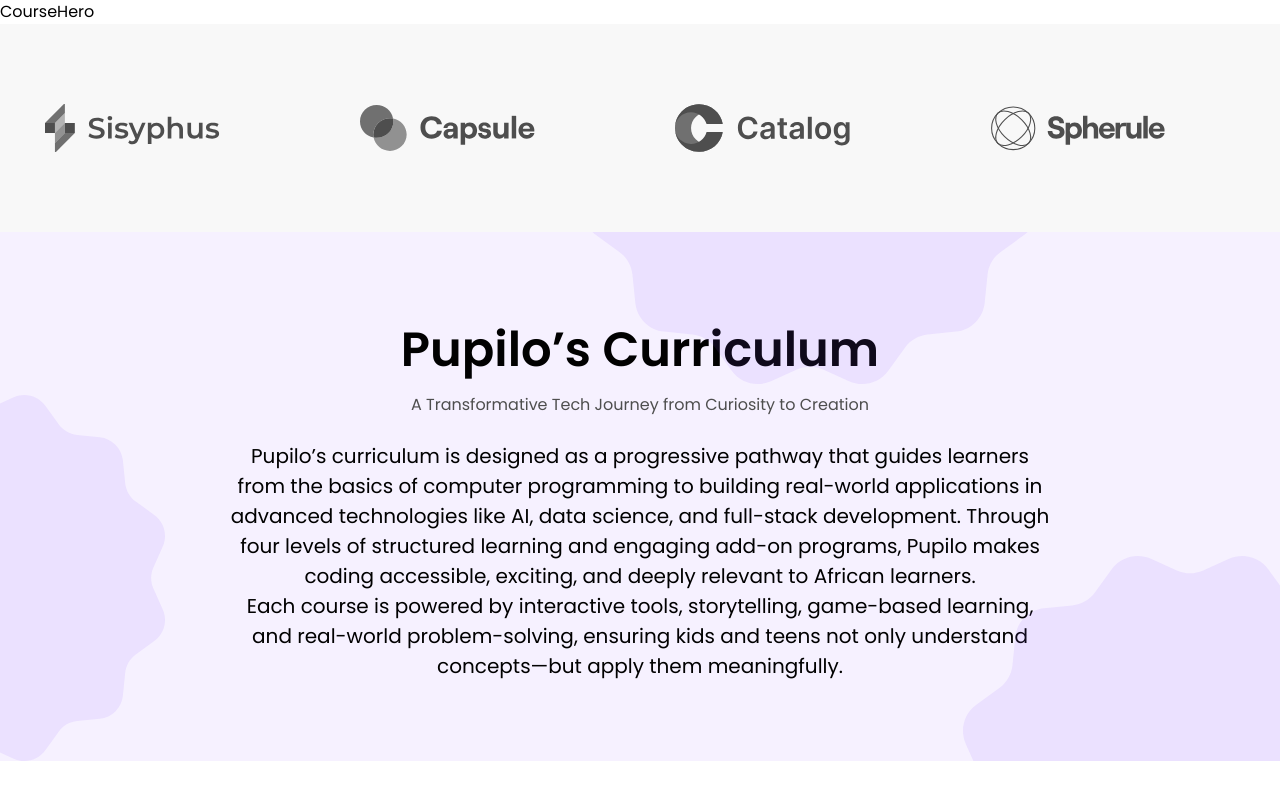
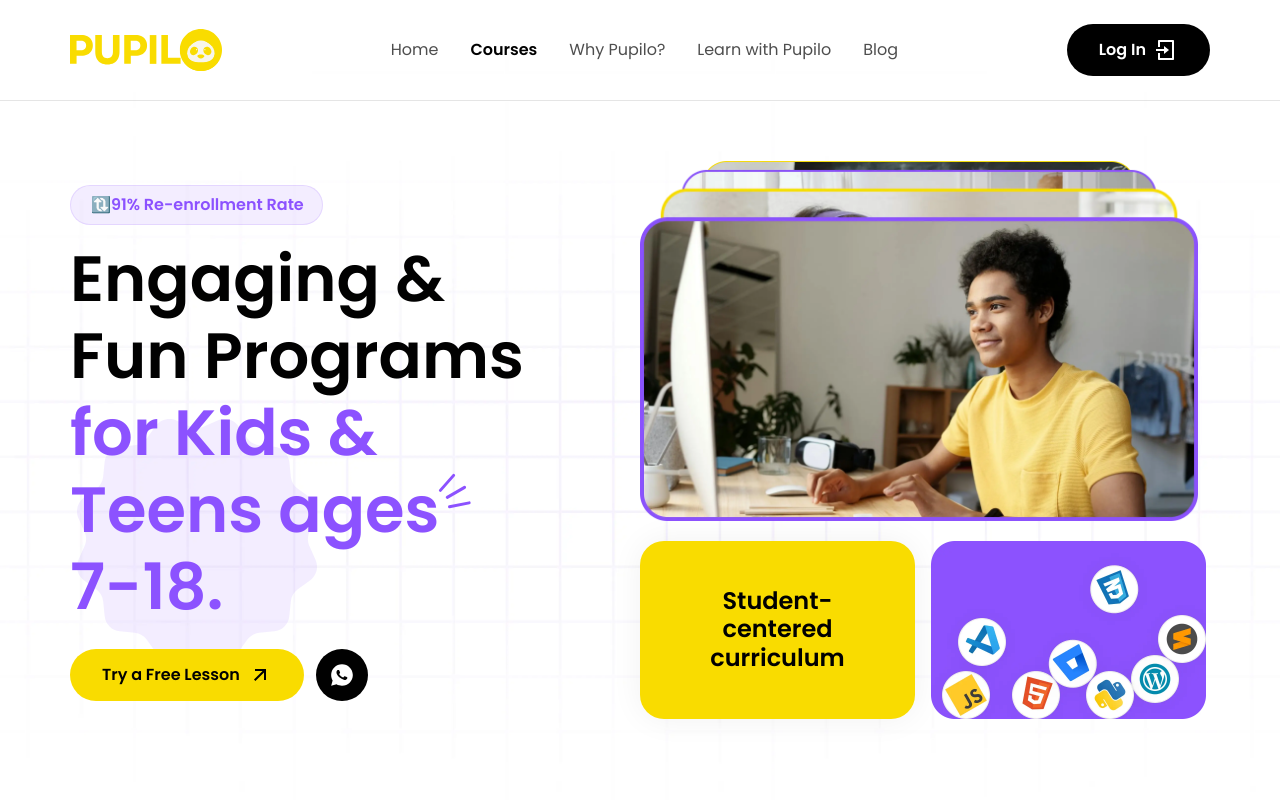
Before and after one commit to Pupiloinc/Pupilo, a Next.js app: page /courses in a window 1280 px wide. Shown: the top 800 px of the page. Built offline with nearby package versions, Linux system fonts and the light colour scheme.

Commit message:
course hero section completed

```diff
--- a/src/components/courses/CourseHero.jsx
+++ b/src/components/courses/CourseHero.jsx
@@ -1,9 +1,42 @@
-import React from 'react'
+import React from "react";
+import Image from "next/image";
+import Link from "next/link";
+import Icons from "../common/Icons";
+import CustomButton from "../common/CustomButton";
+import Header from "../common/Header";
 
 const CourseHero = () => {
-  return (
-    <div>CourseHero</div>
-  )
-}
+  return <div className="bg-[url(/assets/images/webp/bg-hero.webp)] bg-cover bg-no-repeat bg-center relative">
+    <Header />
+    <div className="container max-w-[1140px] xl:px-0 px-4 md:px-6 mx-auto">
+      <div className="flex justify-between mt-[60px] pb-[60px] md:pb-[100px] lg:pb-[120px] max-lg:flex-col max-lg:items-center">
+        <div className="w-full lg:w-1/2 lg:mt-6">
+          <div className="max-lg:mx-auto py-2 lg:py-[11.2px] border border-purple/15 px-4 lg:px-5 rounded-full bg-purple/10 w-fit lg:max-w-[253px] lg:w-full font-semibold text-sm md:text-base leading-100 text-nowrap text-purple">🔃91% Re-enrollment Rate</div>
+          <h2 className="max-lg:text-center font-semibold text-[38px] sm:text-[43px] md:text-5xl lg:text-[58px] xl:text-custom-6xl leading-120 text-dark-black mt-4 relative z-10 lg:max-w-[502px]">Engaging & Fun Programs <span className="text-purple block">
+            for Kids & Teens <span className="relative">ages<Icons icon="heroTextEllipse" className="absolute top-2 -right-8 max-lg:hidden" /></span><br className="max-lg:hidden"/>7-18.</span></h2>
+          <div className="mt-3 sm:mt-5 md:mt-6 flex gap-3 relative z-10 max-lg:justify-center items-center">
+            <CustomButton iconColor="#010101" text="Try a Free Lesson" />
+            <Link href="#">
+              <div className="min-w-[41px] h-[41px] lg:min-w-[52px] lg:h-[52px] bg-dark-black rounded-full flex justify-center items-center hover:animate-pulse">
+                <Icons icon="whatsappIcon" />
+              </div>
+            </Link>
+          </div>
+        </div>
+        <div className="w-full lg:w-1/2 flex flex-col max-lg:mt-8 max-lg:items-center">
+          <Image className="relative z-10 xl:max-h-[360px]" src="/assets/images/webp/courses-hero.webp" width={558} height={360} alt="home-hero" />
+          <div className="flex gap-2 md:gap-4 mt-5 max-sm:flex-col max-lg:w-full max-lg:justify-center">
+            <div className="sm:max-w-[275px] w-full bg-yellow py-6.5 lg:py-[45.8px] rounded-3xl flex justify-center items-center shadow-light-dark">
+              <p className="text-center font-semibold text-xl sm:text-2xl leading-120 text-dark-black max-w-[171px] md:max-w-[207px]">Student-centered curriculum</p>
+            </div>
+            <Image src="/assets/images/webp/course-hero-icon.webp" width={275} height={178} alt="icon-img" className="max-sm:w-full"/>
+          </div>
+        </div>
+      </div>
+    </div>
+    <Image className="absolute top-[50%] left-[6%] min-[1700px]:left-[15%] max-lg:hidden pointer-events-none" src="/assets/images/svg/hero-purple-ellipse.svg" width={240} height={240} alt="purple-ellipse" />
+    <Image className="absolute right-[7%] top-[30%] min-[1700px]:right-[18%] max-lg:hidden pointer-events-none" src="/assets/images/svg/hero-yellow-ellipse.svg" width={240} height={240} alt="yellow-ellipse" />
+  </div>;
+};
 
-export default CourseHero
+export default CourseHero;
```
Also changed, not shown: public/assets/images/webp/course-hero-icon.webp (added), public/assets/images/webp/courses-hero.webp (added).
